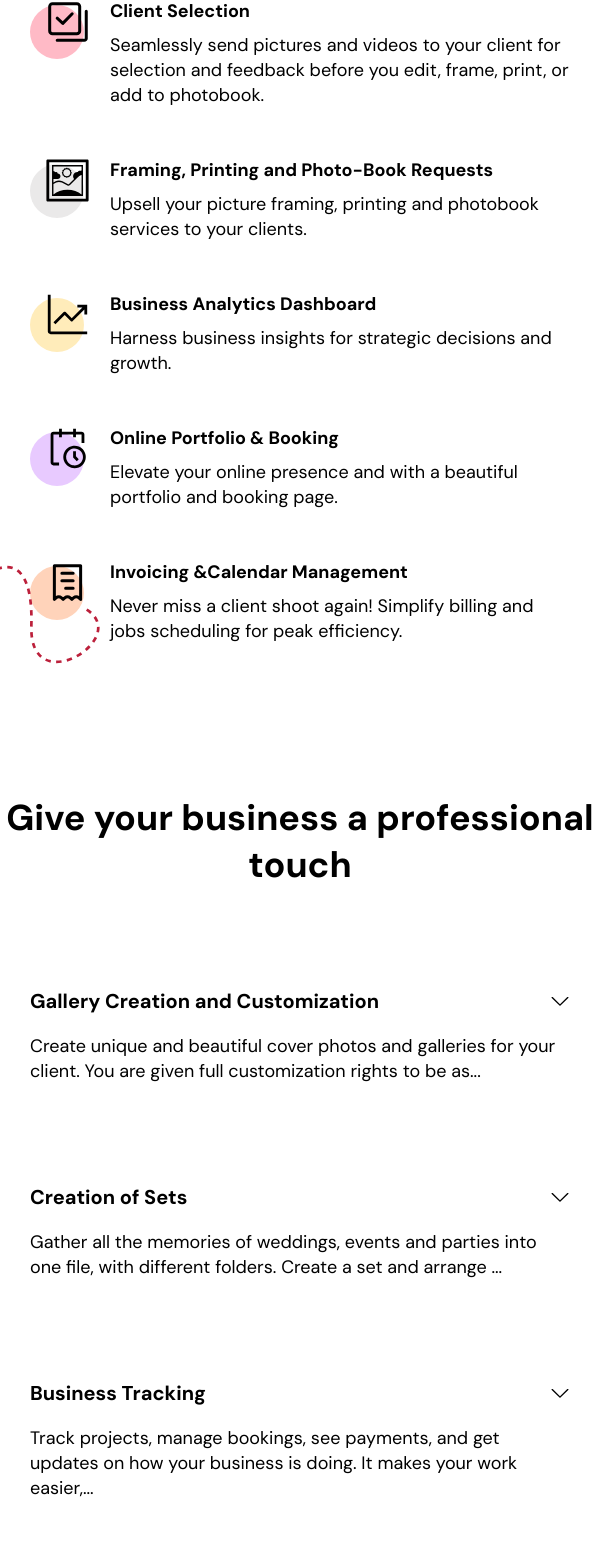
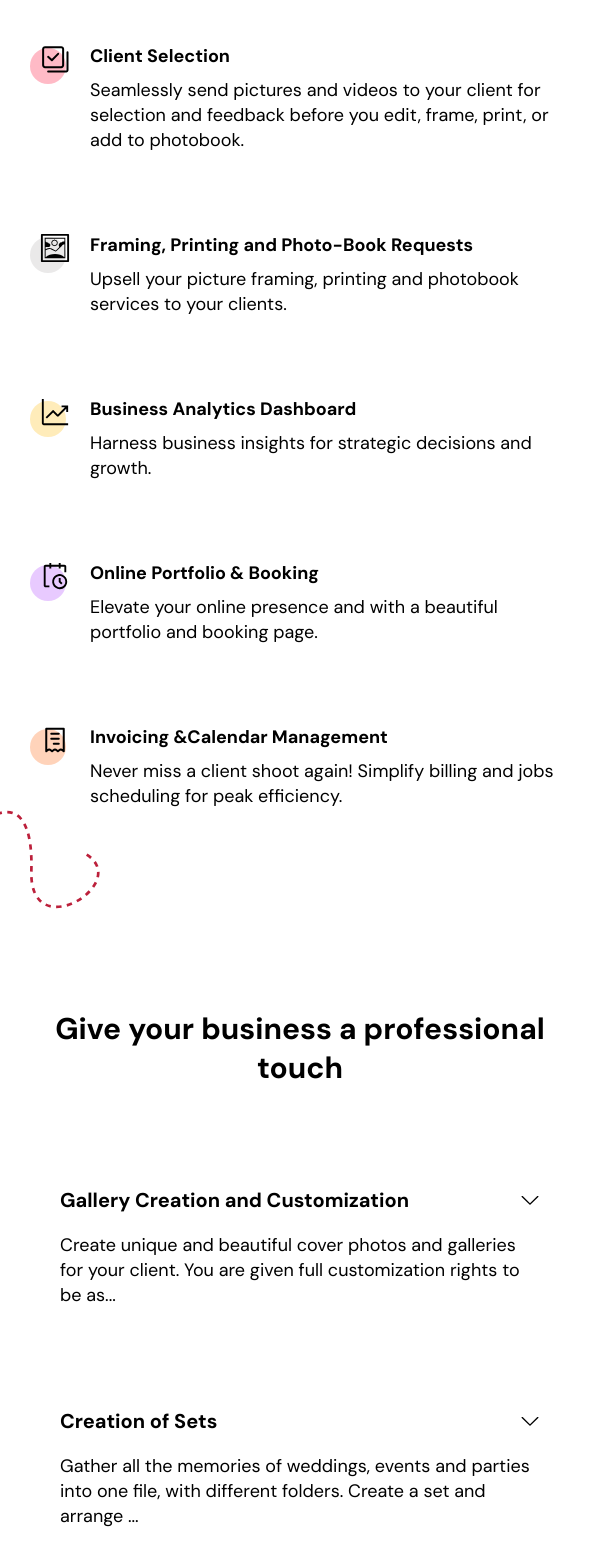
Before and after one commit to MITCHYUGAN/Project-Our-PIXO, a React (Vite) app: page /features in a window 600 px wide. Shown: the part 1095-2663 px from the top of the page. Built offline with nearby package versions, Linux system fonts and the light colour scheme.

Commit message:
changed width, font sizes and margin for some pages on mobile view

```diff
--- a/src/App.css
+++ b/src/App.css
@@ -16,7 +16,9 @@
     --Heading3FS: clamp(30px, 1.7vw, 3.5vw);
     --Heading4FS: clamp(20px, 1.5vw, 2vw);
     --ParagraphFS: clamp(18px, 1.3vw, 1.5vw);
-    --buttonFS: clamp(16px, 1.3vw, 1.5vw);
+    --PAragraph2FS: clamp(16px, 1.3vw, 1.5vw)
+    --buttonFS: clamp(16px, 1.2vw, 1.4vw);
+    --button2FS: clamp(14px,1.1vw, 1.2vw)
 }
 
 p {
--- a/src/Pages/Faq/Faq.css
+++ b/src/Pages/Faq/Faq.css
@@ -75,10 +75,25 @@ hr{
     gap: 50px;
   }
   .faq-question h2 {
-    font-size: 22px;
+    font-size: var(--Heading4FS);
   }
   .faq-card p {
-  /* font-size: 19px; */
+  font-size: var(--ParagraphFS);
   line-height: 25px;
 }
 }
+
+
+@media (min-width: 600px) {
+  .faq-section {
+    padding: 5%;
+    gap: 50px;
+  }
+  .faq-question h2 {
+    font-size: var(--Heading4FS);
+  }
+  .faq-card p {
+  font-size: var(--ParagraphFS);
+  line-height: 25px;
+}
+}
--- a/src/Pages/Features/Features.css
+++ b/src/Pages/Features/Features.css
@@ -83,3 +83,80 @@
         }
     }
 }
+
+@media (max-width: 600px) {
+    .features{
+        width: 100%;
+        min-height: 200vh;
+
+        .featuresHero{
+            width: 100%;
+            min-height: 40vh;
+            background-color: #FFECBA;
+            border-bottom-left-radius: 40%;
+            display: grid;
+            place-items: center;
+
+            h1{
+                font-size: var(--Heading2FS);
+                text-align: center;
+            }
+        }
+
+        .giveBusinessProfTouch{
+            margin: 100px 0;
+            display: flex;
+            flex-direction: column;
+            align-items: center;
+            gap: 100px;
+
+            .giveBusinessProfTouchH1{
+                text-align: center;
+                font-size: var(--Heading3FS);
+                width: min(700px, 90%);
+            }
+
+            .giveBusinessProfTouchContents{
+                display: flex;
+                width: 100%;
+                gap: 25px;
+                row-gap: 100px;
+                align-items: center;
+                justify-content: center;
+                flex-direction: column;
+
+                .profTouch{
+                    display: flex;
+                    flex-direction: column;
+                    gap: 20px;
+                    width: 80%;
+
+                    h3 {
+                        font-size: var(--Heading4FS);
+
+                        span {
+                            color: #EE2145;
+                        }
+                    }
+
+                    p {
+                        font-size: var(--ParagraphFS);
+                    }
+
+                    img {
+                        width: min(70%, 100%);
+                        width: 100%;
+                    }
+                }
+                .profTouch-title-wrapper {
+                    display: flex;
+                    justify-content: space-between;
+
+                    img {
+                        width: 20px;
+                    }
+                }
+            }
+        }
+    }
+}
--- a/src/Pages/Gallery/Gallery.css
+++ b/src/Pages/Gallery/Gallery.css
@@ -183,7 +183,7 @@
     }
     .client-galleries div p {
     text-transform: uppercase;
-    /* font-size: 17px; */
+    font-size: var(--ParagraphFS);
     margin-bottom: 35px;
 }
 .gallery-banner .banner-text p {
--- a/src/components/EasyTools/EasyTools.css
+++ b/src/components/EasyTools/EasyTools.css
@@ -7,19 +7,18 @@
     align-items: center;
     gap: 100px;
     padding: 100px 0;
-    margin-top: 50px;
 
     .arrow1 {
         position: absolute;
         width: 100px;
-        top: -40px;
+        top: 0;
         right: 0;
     }
 
     .arrow2 {
         position: absolute;
         width: 100px;
-        bottom: 30px;
+        bottom: 0;
         left: 0;
     }
 
@@ -35,7 +34,7 @@
         place-items: center;
         width: 90%;
         /* flex-wrap: wrap; */
-        gap: 30px;
+        gap: 50px;
         align-items: flex-start;
         justify-content: center;
         margin: 0 auto;
@@ -43,6 +42,7 @@
 
         .tool {
             /* width: 40%; */
+            margin-top: 30px;
             display: flex;
             flex-direction: column;
             align-items: start;
@@ -103,6 +103,7 @@
 @media (max-width: 600px) {
     .easytools {
         padding: 50px 0;
+        padding-bottom: 100px;
         .arrow1,
         .arrow2 {
             width: 100px;
@@ -116,16 +117,27 @@
                 width: 100%;
 
                 div h3 {
-                    font-size: 18px;
+                    font-size: var(--ParagraphFS);
                 }
                 div p {
-                    font-size: 18px;
+                    font-size: var(--ParagraphFS);
                 }
 
                 img{
-                    width: 60px;
+                    width: 40px;
                 }
             }
         }
+
+        button {
+            font-size: var(--button2FS);
+            padding: 15px 30px;
+            cursor: pointer;
+            color: white;
+            background-color: var(--main-red);
+            border: none;
+            border-radius: var(--border-radius);
+            font-weight: 500;
+        }
     }
 }
--- a/src/components/GetPaidInCurrencies/GetPaidInCurrencies.css
+++ b/src/components/GetPaidInCurrencies/GetPaidInCurrencies.css
@@ -172,7 +172,7 @@
     }
 
     .getpaidincurrencies .heading h1 {
-        font-size: 30px;
+        font-size: var(--Heading3FS);
         font-weight: 800;
         width: min(400px, 100%);
         margin: 0 auto;
@@ -180,7 +180,7 @@
     }
 
     .getpaidincurrencies p {
-        /* font-size: 18px; */
+        font-size: var(--ParagraphFS);
         line-height: 115%;
         width: min(400px, 100%);
         height: auto;
@@ -196,6 +196,6 @@
         margin: 0 auto;
     }
     .getpaidincurrencies .coming-soon h2{
-        font-size: 30px;
+        font-size: var(--Heading3FS);
     }
 }
--- a/src/components/GetStarted/GetStarted.css
+++ b/src/components/GetStarted/GetStarted.css
@@ -33,6 +33,7 @@
 
             h1 {
                 font-size: var(--Heading4FS);
+                font-weight: 500;
 
                 span {
                     color: #EE2145;
@@ -72,3 +73,40 @@
         }
     }
 }
+
+@media (max-width: 600px) {
+    .getStarted {
+        width: 100%;
+        min-height: 100vh;
+        display: flex;
+        flex-direction: column;
+        gap: 100px;
+        align-items: center;
+        margin-top: 100px;
+
+        .getStartedheadingtext {
+            font-size: var(--Heading3FS);
+            font-weight: 800;
+            width: min(700px, 100%);
+            text-align: center;
+
+            span {
+                color: #EE2145;
+            }
+        }
+
+
+        .button{
+            font-size: var(--button2FS);
+            padding: 15px 30px;
+            cursor: pointer;
+            color: white;
+            background-color: var(--main-red);
+            border: none;
+            border-radius: var(--border-radius);
+            font-weight: 500;
+            text-decoration: none;
+        }
+    }
+
+}
--- a/src/components/GetStartedForFree/GetStartedForFree.css
+++ b/src/components/GetStartedForFree/GetStartedForFree.css
@@ -117,12 +117,11 @@
             button {
             padding: 15px 25px;
             /* margin: 0 auto; */
-            font-size: 12px;
+            font-size: var(--button2FS);
             font-weight: 600;
             color: #ffffff;
             background-color: #872032;
-            width: 150px;
-            border-radius: 5px;
+            width: 160px;
             border: none;
             outline: none;
             justify-content: center;
@@ -134,7 +133,7 @@
             }
         }
         h1 {
-            font-size: 30px;
+            font-size: var(--Heading3FS);
             font-weight: 800;
         }
         p {
--- a/src/components/LandingPage/LandingPage.css
+++ b/src/components/LandingPage/LandingPage.css
@@ -242,24 +242,24 @@
     .hero-page h1 {
         font-weight: 850;
         width: min(400px, 100%);
-        font-size: 32px;
+        font-size: var(--Heading2FS);
         margin: 0 auto;
         margin-bottom: 30px;
         line-height: 115%;
     }
     .hero-page h4 {
         font-weight: 400;
-        font-size: 16px;
+        font-size: var(--Paragraph2FS);
         margin-bottom: 30px;
     }
     .hero-page p {
-        font-weight: 300;
-        font-size: 18px;
+        font-size: var(--ParagraphFS);
         width: 90%;
         margin: 0 auto;
         margin-bottom: 50px;
     }
     .hero-page .hero-footer p{
+        font-size: var(--ParagraphFS);
         color: #333333;
         font-weight: 600;
     }
--- a/src/components/Testimonials/Testimonials.css
+++ b/src/components/Testimonials/Testimonials.css
@@ -28,7 +28,7 @@
     }
 
     .testimonialHeadingText {
-        font-size: var(--HeadingFS);
+        font-size: var(--Heading2FS);
         color: white;
         text-align: center;
     }
@@ -169,9 +169,9 @@
             margin-bottom: 10px;
                 }
                 p{
-                    font-size: 14px;
-        line-height: 1.5;
-        color: #555;
+                    font-size: var(--ParagraphFS);
+                    line-height: 1.5;
+                    color: #555;
                 }
 
                 .slidesContents{
--- a/src/components/WhyOurPIXO/WhyOurPIXO.css
+++ b/src/components/WhyOurPIXO/WhyOurPIXO.css
@@ -213,8 +213,8 @@
         text-align: center;
     }
     .why-ourpixo h2 {
-        /* font-weight: 800;
-        font-size: 30px; */
+        font-weight: 800;
+        font-size: var(--Heading3FS);
         align-items: center;
         text-align: center;
         width: min(355px, 100%);
@@ -222,7 +222,7 @@
         margin-bottom: 70px;
     }
     .why-ourpixo p {
-        font-size: 16px;
+        font-size: var(--ParagraphFS);
     }
     .why-ourpixo .first {
         position: absolute;
```
Also changed, not shown: src/Pages/HowItWorks/HowItWorks.css (+8 -18 lines).
